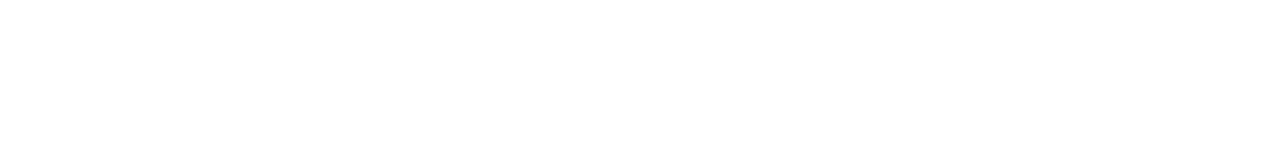
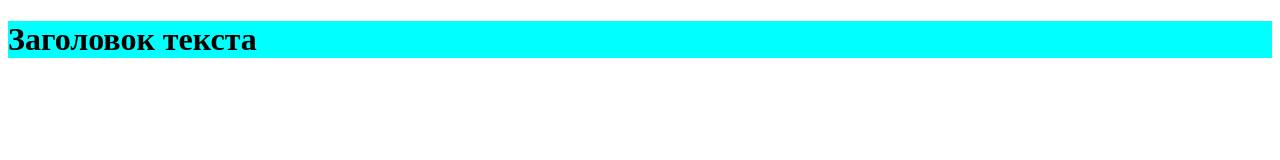
Before and after one commit to Yanin-1n/my-site, a plain HTML site: page index.html in a window 1280 px wide. Drawn offline with Linux system fonts and the light colour scheme.

Commit message:
Создана шапка проекта

```diff
--- a/css/style.css
+++ b/css/style.css
@@ -0,0 +1,3 @@
+header {
+    background-color: aqua;
+}
--- a/index.html
+++ b/index.html
@@ -7,6 +7,8 @@
     <title>Document</title>
 </head>
 <body>
-
+    <header>
+        <h1>Заголовок текста</h1>
+    </header>
 </body>
 </html>
```
